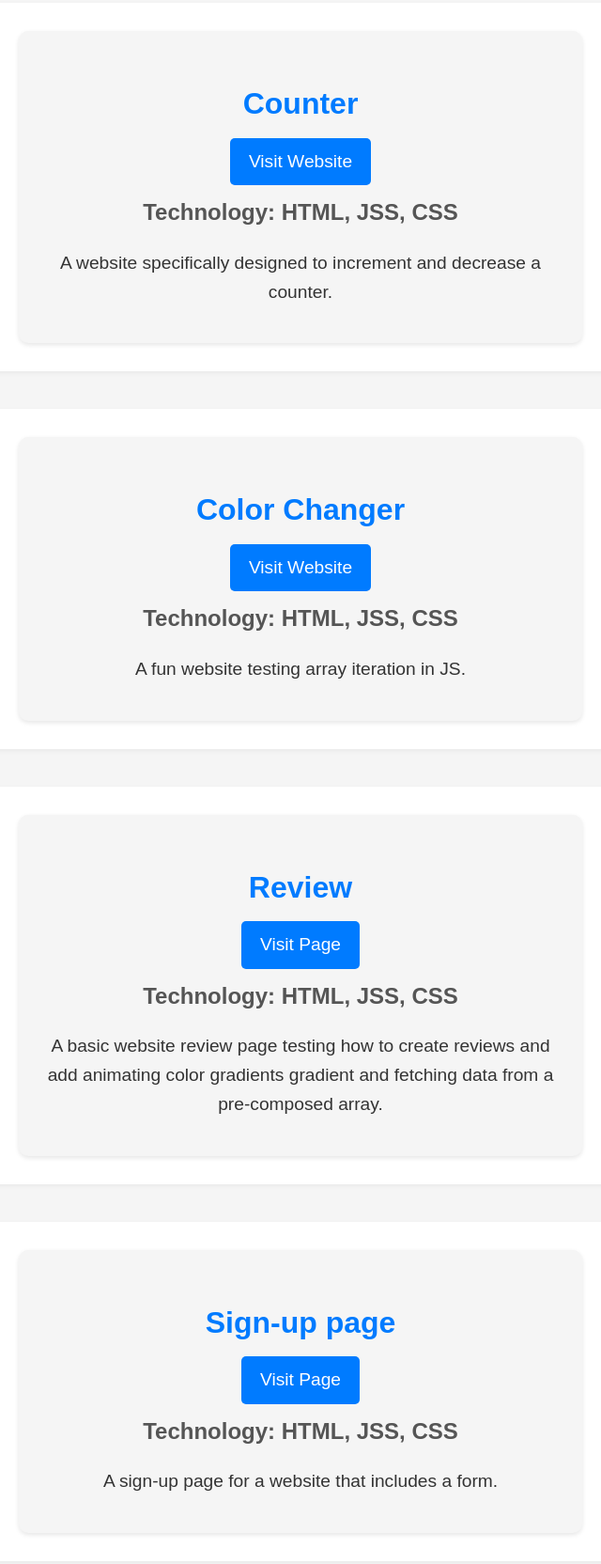
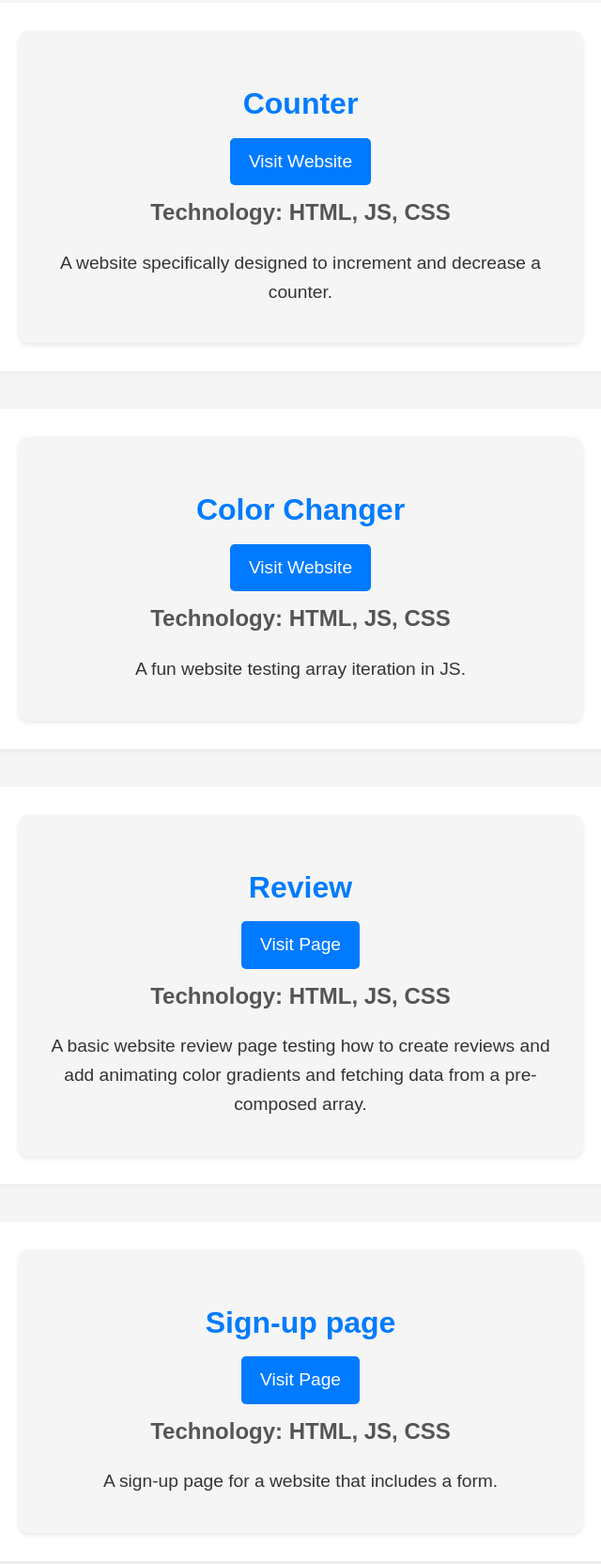
Before and after one commit to vik1234-del/Portfolio-online, a plain HTML site: page index.html in a window 1280 px wide. Shown: the part 1111-2775 px from the top of the page at 94% size, without its empty margins (320-960 px from the left). Drawn offline with Linux system fonts and the light colour scheme.

Commit message:
Update index.html

```diff
--- a/index.html
+++ b/index.html
@@ -64,7 +64,7 @@
             href="https://main--celebrated-malasada-77ac6f.netlify.app/"
             >Visit Website</a
           >
-          <span style="font-weight: bold"> Technology: HTML, JSS, CSS </span>
+          <span style="font-weight: bold"> Technology: HTML, JS, CSS </span>
           <p>
             A website specifically designed to increment and decrease a counter.
           </p>
@@ -79,7 +79,7 @@
             href="https://main--teal-brioche-952514.netlify.app/"
             >Visit Website</a
           >
-          <span style="font-weight: bold"> Technology: HTML, JSS, CSS </span>
+          <span style="font-weight: bold"> Technology: HTML, JS, CSS </span>
           <p>A fun website testing array iteration in JS.</p>
         </div>
       </section>
@@ -92,10 +92,10 @@
             href="https://chimerical-lebkuchen-a92b70.netlify.app"
             >Visit Page</a
           >
-          <span style="font-weight: bold"> Technology: HTML, JSS, CSS </span>
+          <span style="font-weight: bold"> Technology: HTML, JS, CSS </span>
           <p>
             A basic website review page testing how to create reviews and add
-            animating color gradients gradient and fetching data from a
+            animating color gradients  and fetching data from a
             pre-composed array.
           </p>
         </div>
@@ -109,7 +109,7 @@
             href="https://capable-caramel-5bfcf9.netlify.app/"
             >Visit Page</a
           >
-          <span style="font-weight: bold"> Technology: HTML, JSS, CSS </span>
+          <span style="font-weight: bold"> Technology: HTML, JS, CSS </span>
           <p>A sign-up page for a website that includes a form.</p>
         </div>
       </section>
@@ -122,7 +122,7 @@
             href="https://remarkable-bonbon-da3e2c.netlify.app/"
             >Visit Page</a
           >
-          <span style="font-weight: bold"> Technology: HTML, JSS, CSS </span>
+          <span style="font-weight: bold"> Technology: HTML, JS, CSS </span>
           <p>A checkout page with payment options for a website.</p>
         </div>
       </section>
```
